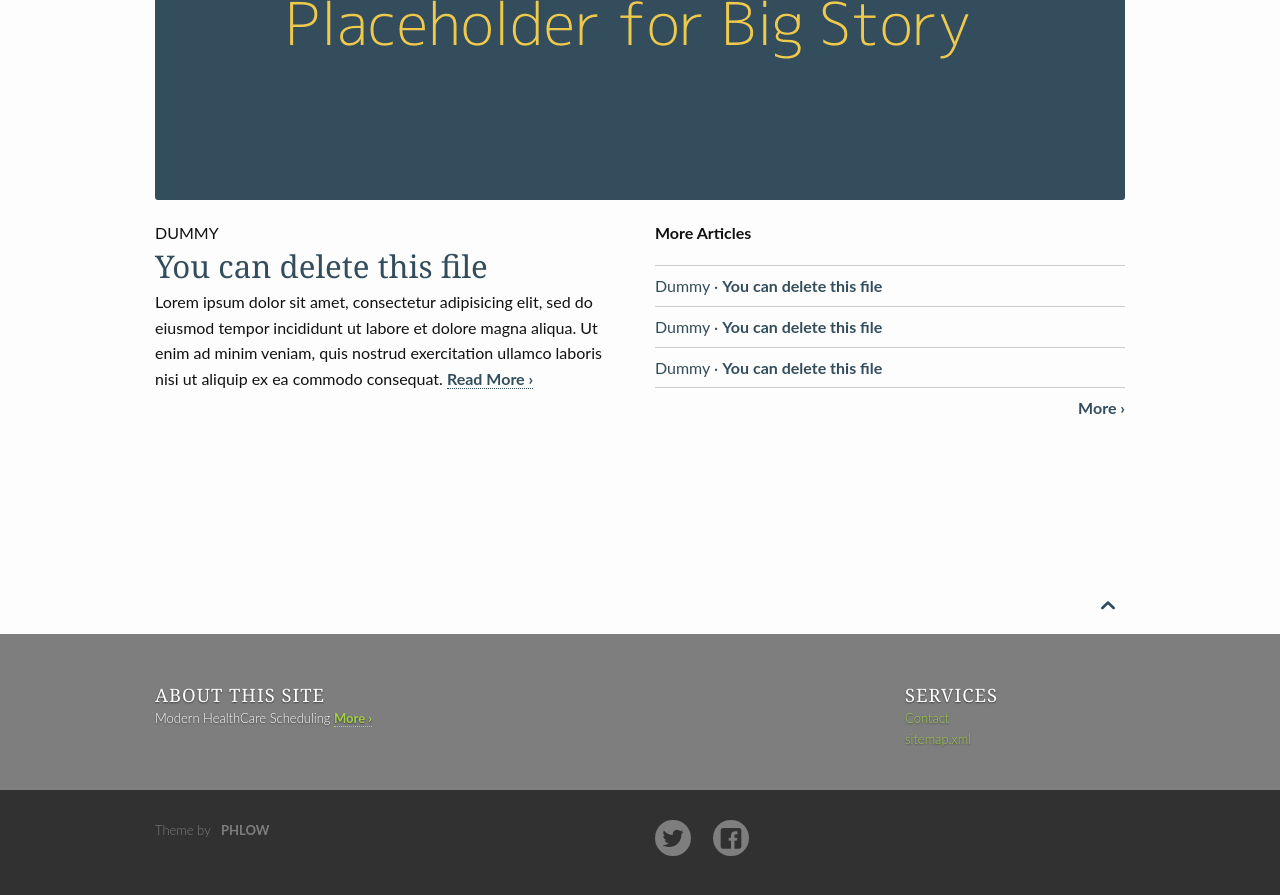
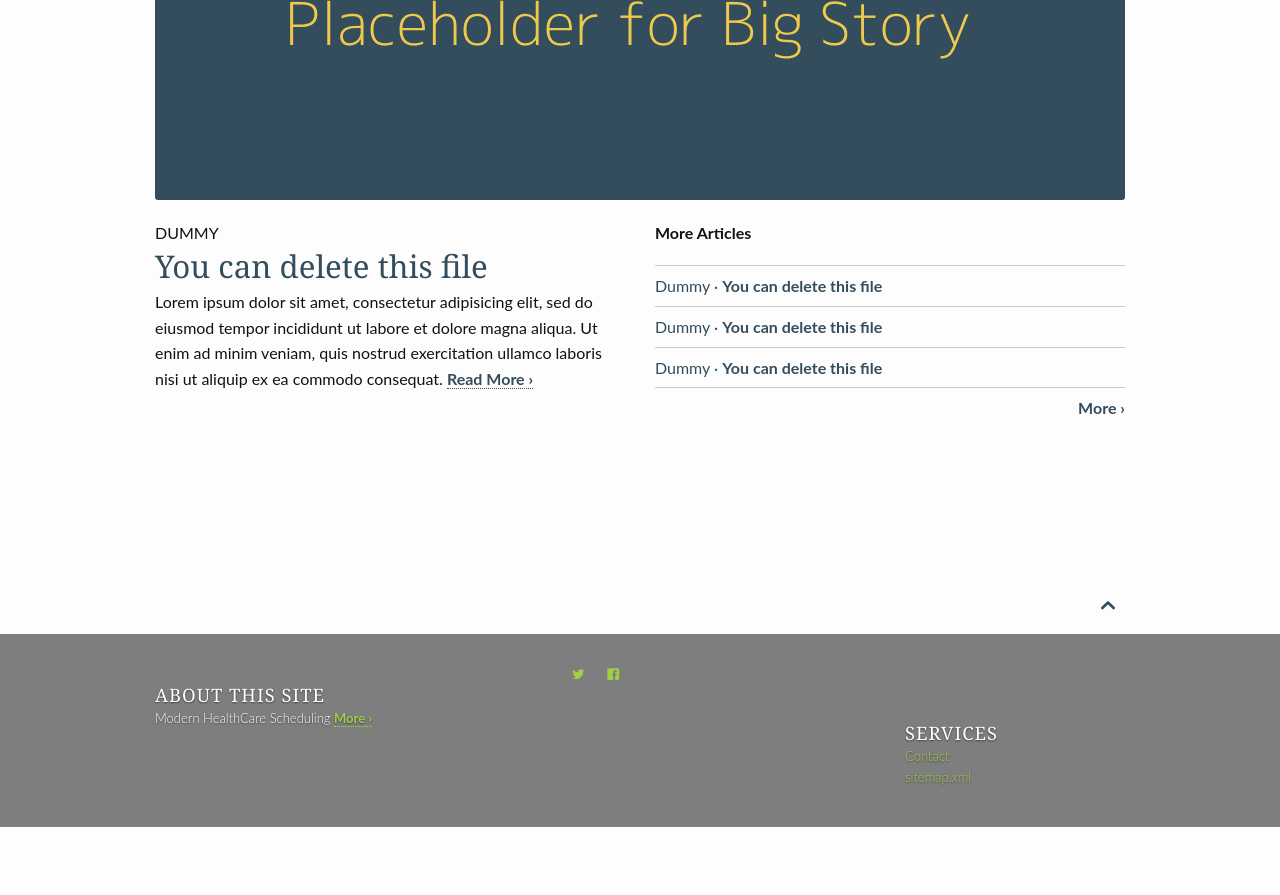
Before and after one commit to doesnotexist/camelworks-website, a Jekyll site: the page built from pages/pages-root-folder/index.md, in a window 1280 px wide and 900 px high, scrolled down 1064 px. Shown: the top 895 px of the window. Built offline with Jekyll 4.4.1, drawn with Linux system fonts in a browser that asks for light colours; after the commit the page ends 1891 px from its top, so only the background shows below that.

Commit message:
get rid of subfooter

```diff
--- a/_includes/_footer.html
+++ b/_includes/_footer.html
@@ -17,6 +17,13 @@
             </p>
           </div><!-- /.large-6.columns -->
 
+          <div class="small-12 medium-6 columns social-icons">
+            <ul class="inline-list">
+            {% for social_item in site.data.socialmedia %}
+              <li><a href="{{ social_item.url }}" target="_blank" class="{{ social_item.class }}" title="{{ social_item.title }}"></a></li>
+            {% endfor %}
+            </ul>
+          </div>
 
           <div class="small-6 medium-3 large-3 large-offset-1 columns">
             {% for service_item in site.data.services %}
@@ -39,24 +46,4 @@
         </div><!-- /.row -->
 
       </div><!-- /#footer -->
-
-
-      <div id="subfooter">
-        <nav class="row">
-          <section id="subfooter-left" class="b30 small-12 medium-6 columns credits">
-            <p>
-              Theme by &nbsp;
-              <a href="http://phlow.de" alt="Theme created by Phlow">Phlow</a>
-            </p>
-          </section>
-
-          <section id="subfooter-right" class="small-12 medium-6 columns social-icons">
-            <ul class="inline-list">
-            {% for social_item in site.data.socialmedia %}
-              <li><a href="{{ social_item.url }}" target="_blank" class="{{ social_item.class }}" title="{{ social_item.title }}"></a></li>
-            {% endfor %}
-            </ul>
-          </section>
-        </nav>
-      </div><!-- /#subfooter -->
     </footer>
```
